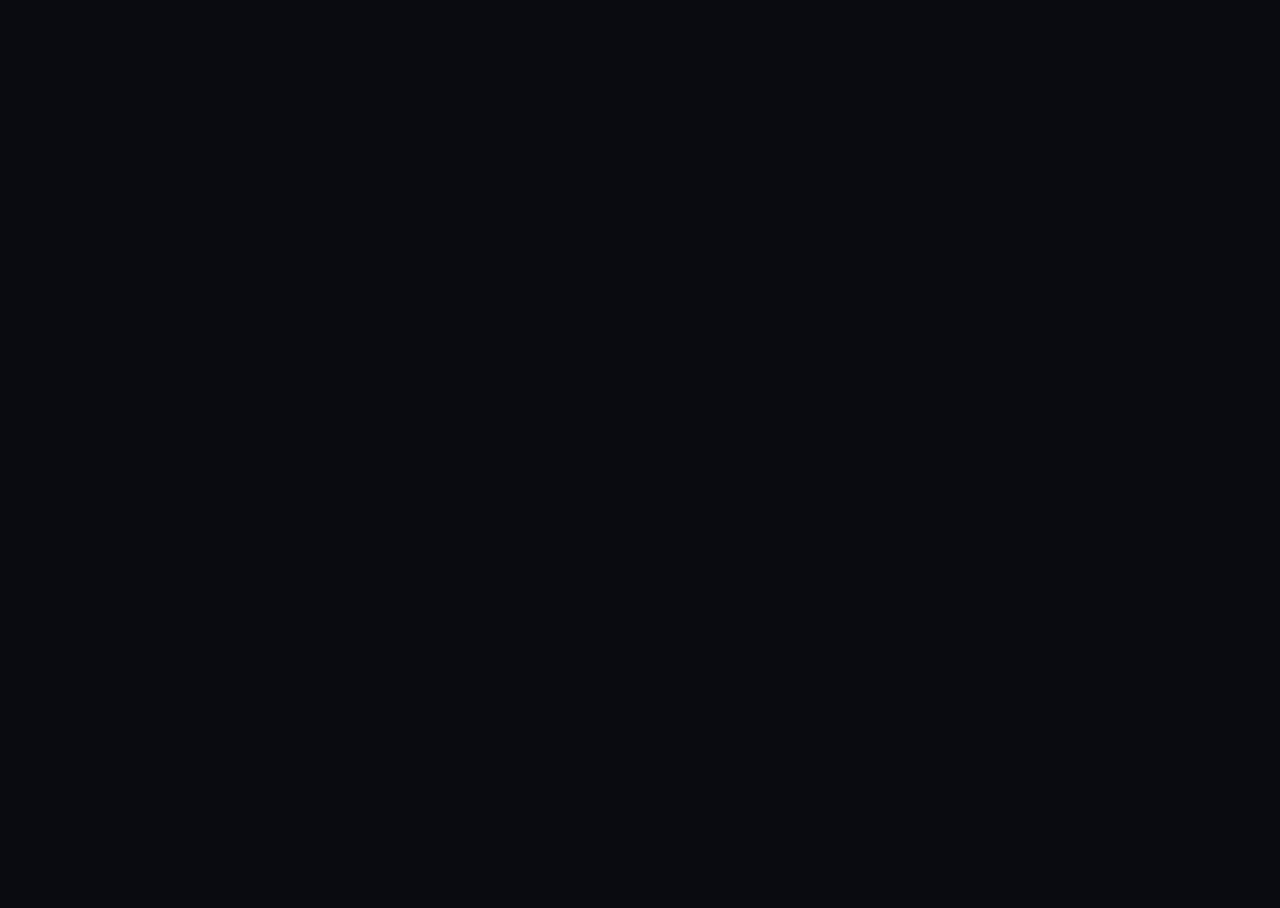
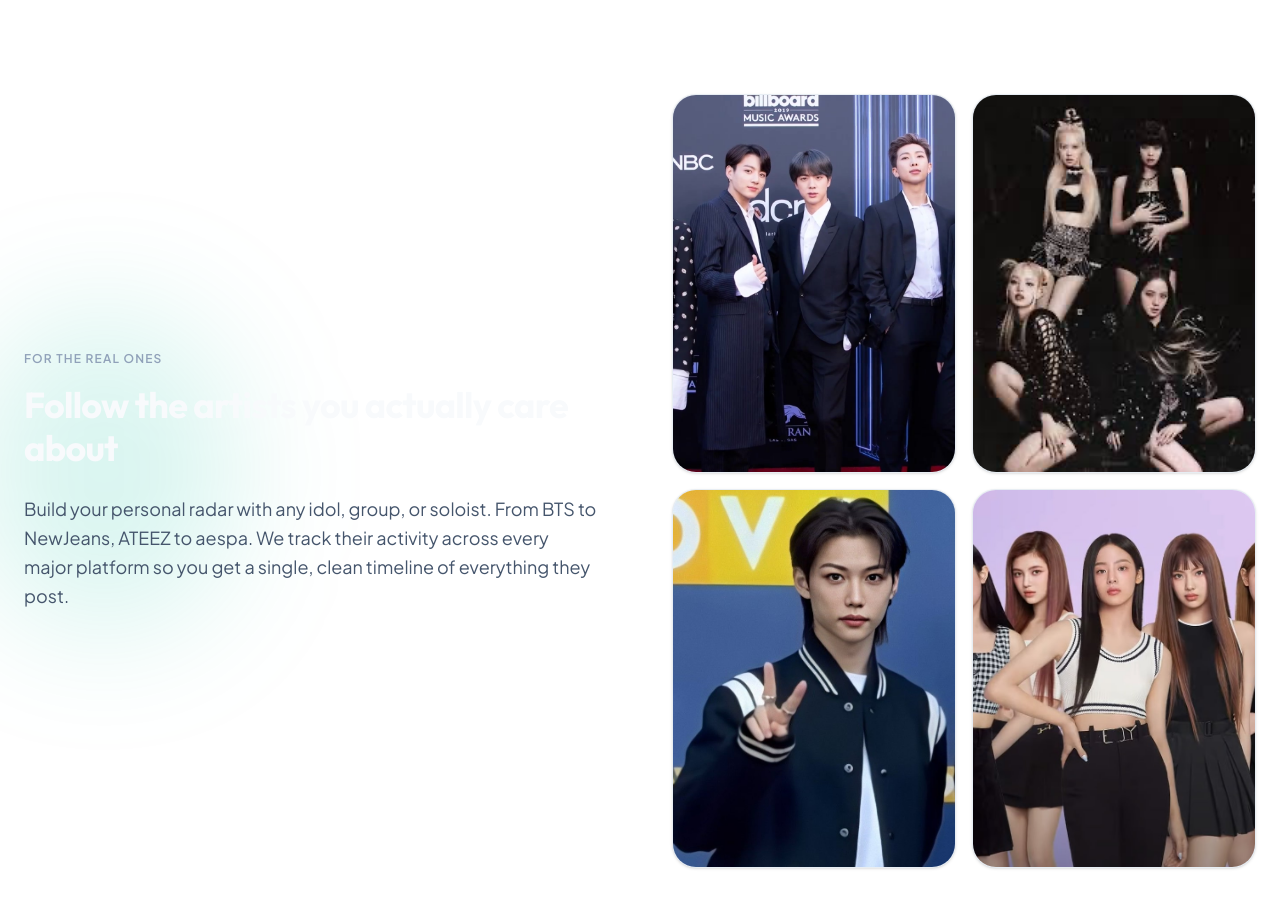
Before and after one commit to devSp741/kpop, a Next.js app in the folder frontend/: page / in a window 1280 px wide. Shown: the part 1292-2200 px from the top of the page. Before the commit the page ends 1290 px from the top, so only its background shows below. Built offline with nearby package versions, Linux system fonts and the light colour scheme.

Commit message:
feat: add dedicated FollowArtistsSection component

```diff
--- a/frontend/src/app/page.js
+++ b/frontend/src/app/page.js
@@ -2,6 +2,7 @@
 
 import React from "react";
 import { motion } from "framer-motion";
+import FollowArtistsSection from "@/components/FollowArtistsSection";
 
 // Media Assets
 const demoVideo = "/assets/demo-video-B_b7c4Gx.mp4";
@@ -27,7 +28,7 @@
     {colored ? (
       <>
         <defs>
-          <linearGradient id="ig-gradient-hero-v3" x1="0%" y1="100%" x2="100%" y2="0%">
+          <linearGradient id="ig-gradient-hero-v4" x1="0%" y1="100%" x2="100%" y2="0%">
             <stop offset="0%" stopColor="#FFDC80" />
             <stop offset="25%" stopColor="#F77737" />
             <stop offset="50%" stopColor="#E1306C" />
@@ -36,7 +37,7 @@
           </linearGradient>
         </defs>
         <path
-          fill="url(#ig-gradient-hero-v3)"
+          fill="url(#ig-gradient-hero-v4)"
           d="M12 2.163c3.204 0 3.584.012 4.85.07 3.252.148 4.771 1.691 4.919 4.919.058 1.265.069 1.645.069 4.849 0 3.205-.012 3.584-.069 4.849-.149 3.225-1.664 4.771-4.919 4.919-1.266.058-1.644.07-4.85.07-3.204 0-3.584-.012-4.849-.07-3.26-.149-4.771-1.699-4.919-4.92-.058-1.265-.07-1.644-.07-4.849 0-3.204.013-3.583.07-4.849.149-3.227 1.664-4.771 4.919-4.919 1.266-.057 1.645-.069 4.849-.069zM12 0C8.741 0 8.333.014 7.053.072 2.695.272.273 2.69.073 7.052.014 8.333 0 8.741 0 12c0 3.259.014 3.668.072 4.948.2 4.358 2.618 6.78 6.98 6.98C8.333 23.986 8.741 24 12 24c3.259 0 3.668-.014 4.948-.072 4.354-.2 6.782-2.618 6.979-6.98.059-1.28.073-1.689.073-4.948 0-3.259-.014-3.667-.072-4.947-.196-4.354-2.617-6.78-6.979-6.98C15.668.014 15.259 0 12 0zm0 5.838a6.162 6.162 0 1 0 0 12.324 6.162 6.162 0 0 0 0-12.324zM12 16a4 4 0 1 1 0-8 4 4 0 0 1 0 8zm6.406-11.845a1.44 1.44 0 1 0 0 2.881 1.44 1.44 0 0 0 0-2.881z"
         />
       </>
@@ -92,7 +93,7 @@
   { icon: XIcon, color: "hsl(0 0% 10%)" }
 ];
 
-export default function KpopRadarHeroOnlyPage() {
+export default function KpopRadarLandingPage() {
   return (
     <div className="flex flex-col min-h-screen w-full mx-auto overflow-x-hidden relative bg-white text-slate-900">
       {/* Background Decorative Shapes Layer */}
@@ -161,7 +162,7 @@
           </div>
         </section>
 
-        {/* Centered Phone Inbox Mockup - Exact 1:1 Lovable Component Specs */}
+        {/* Centered Phone Inbox Mockup */}
         <section className="relative z-20 -mt-28 md:-mt-36 sm:px-6 w-full flex flex-col items-center">
           <motion.div
             initial={{ opacity: 0, y: 30 }}
@@ -173,7 +174,7 @@
               {/* Phone Notch */}
               <div className="absolute top-0 left-1/2 -translate-x-1/2 w-[120px] h-[28px] bg-slate-900 rounded-b-2xl z-20" />
 
-              {/* Inner Phone Screen - Solid White Background & Exact Slate Text Colors */}
+              {/* Inner Phone Screen */}
               <div className="pt-10 pb-8 px-4 min-h-[600px] bg-white text-slate-900">
                 {/* Status Bar */}
                 <div className="flex items-center justify-between px-2 mb-4">
@@ -187,7 +188,7 @@
                   </div>
                 </div>
 
-                {/* Inbox Title Header - Exact Exact Styling */}
+                {/* Inbox Title Header */}
                 <div className="mb-4 px-1 text-left">
                   <p
                     className="text-xs font-semibold uppercase tracking-widest mb-1"
@@ -286,6 +287,9 @@
             <SpotifyIcon className="w-7 h-7 hover:scale-110 transition-transform cursor-pointer" colored />
           </motion.div>
         </section>
+
+        {/* Section 2: Follow The Artists You Actually Care About (Separated Component) */}
+        <FollowArtistsSection />
       </main>
     </div>
   );
--- /dev/null
+++ b/frontend/src/components/FollowArtistsSection.jsx
@@ -0,0 +1,80 @@
+"use client";
+
+import React from "react";
+import { motion } from "framer-motion";
+
+const grid1 = "/assets/grid-1-7yxANZFe.jpg";
+const grid2 = "/assets/grid-2-CaGEcGhM.jpg";
+const grid3 = "/assets/grid-3-B-kHS-ul.jpg";
+const grid4 = "/assets/grid-4-B2yZzcab.jpg";
+
+const gridImages = [
+  { src: grid1, alt: "BTS at Billboard Music Awards" },
+  { src: grid2, alt: "BLACKPINK In Your Area Tour" },
+  { src: grid3, alt: "Felix of Stray Kids" },
+  { src: grid4, alt: "NewJeans group photo" },
+];
+
+const containerVariants = {
+  hidden: {},
+  visible: {
+    transition: {
+      staggerChildren: 0.12,
+    },
+  },
+};
+
+const cardVariants = {
+  hidden: { opacity: 0, scale: 0.92 },
+  visible: { opacity: 1, scale: 1 },
+};
+
+export default function FollowArtistsSection() {
+  return (
+    <section className="relative py-16 sm:py-24 bg-white text-slate-900 overflow-hidden">
+      <div className="max-w-screen-xl px-6 mx-auto relative z-10">
+        <div className="grid grid-cols-1 lg:grid-cols-2 gap-12 lg:gap-16 items-center">
+          {/* Left Column: Headline & Description with Decorative Blob Accent */}
+          <div className="relative">
+            {/* Decorative Green Accent Blob behind text */}
+            <div className="absolute -left-12 -top-10 w-64 h-80 bg-[#00b99a]/15 rounded-full blur-3xl -z-10 pointer-events-none" />
+
+            <p className="text-xs font-semibold uppercase tracking-widest text-slate-400 mb-4">
+              FOR THE REAL ONES
+            </p>
+            <h2 className="text-3xl sm:text-4xl md:text-5xl font-extrabold tracking-tight text-slate-900 mb-6 leading-tight">
+              Follow the artists you actually care about
+            </h2>
+            <p className="text-slate-600 text-base sm:text-lg leading-relaxed max-w-xl">
+              Build your personal radar with any idol, group, or soloist. From BTS to NewJeans, ATEEZ to aespa. We track their activity across every major platform so you get a single, clean timeline of everything they post.
+            </p>
+          </div>
+
+          {/* Right Column: 2x2 Photo Grid */}
+          <motion.div
+            className="grid grid-cols-2 gap-3 sm:gap-4"
+            variants={containerVariants}
+            initial="hidden"
+            whileInView="visible"
+            viewport={{ once: true, margin: "-60px" }}
+          >
+            {gridImages.map((img, idx) => (
+              <motion.div
+                key={idx}
+                variants={cardVariants}
+                transition={{ duration: 0.6, ease: [0.22, 1, 0.36, 1] }}
+                className="rounded-2xl sm:rounded-3xl overflow-hidden aspect-[3/4] bg-slate-100 shadow-sm border border-slate-200/60"
+              >
+                <img
+                  src={img.src}
+                  alt={img.alt}
+                  className="w-full h-full object-cover hover:scale-105 transition-transform duration-500 cursor-pointer"
+                />
+              </motion.div>
+            ))}
+          </motion.div>
+        </div>
+      </div>
+    </section>
+  );
+}
```
